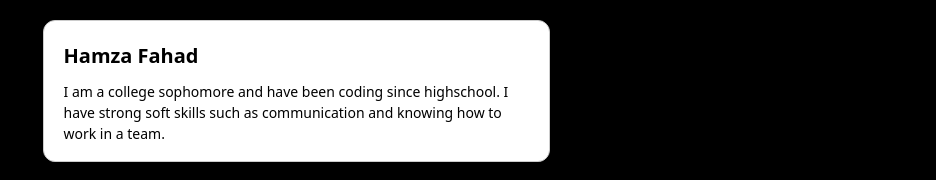
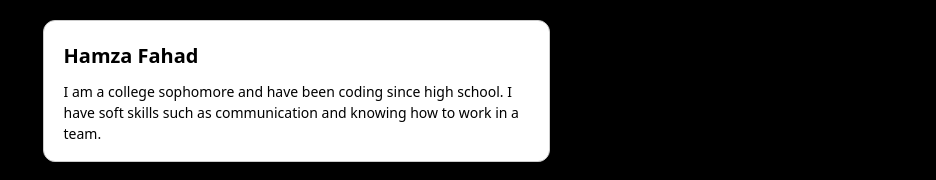
Before and after one commit to hamzafa234/Portfolio, a React (Vite) app: page / in a window 1280 px wide. Shown: the top 180 px of the page, without its empty margins (344-1280 px from the left). Built offline with nearby package versions, Linux system fonts and the light colour scheme.

Commit message:
fixed spelling error

```diff
--- a/src/App.jsx
+++ b/src/App.jsx
@@ -7,7 +7,7 @@ function App() {
   return(
     <>
       <div className="grid-container">
-        <Bigbox title="Hamza Fahad" paragraph="I am a college sophomore and have been coding since highschool. I have strong soft skills such as communication and knowing how to work in a team."/>
+        <Bigbox title="Hamza Fahad" paragraph="I am a college sophomore and have been coding since high school. I have soft skills such as communication and knowing how to work in a team."/>
         <Bigbox
           title="Technologies"
           paragraph={<><Smallbox word="Java" />  <Smallbox word="Python" /> <Smallbox word="ZSH" /> <Smallbox word="Linux" /> <Smallbox word="React" /> <Smallbox word="Git" /> <Smallbox word="Vim" /></>}
```
